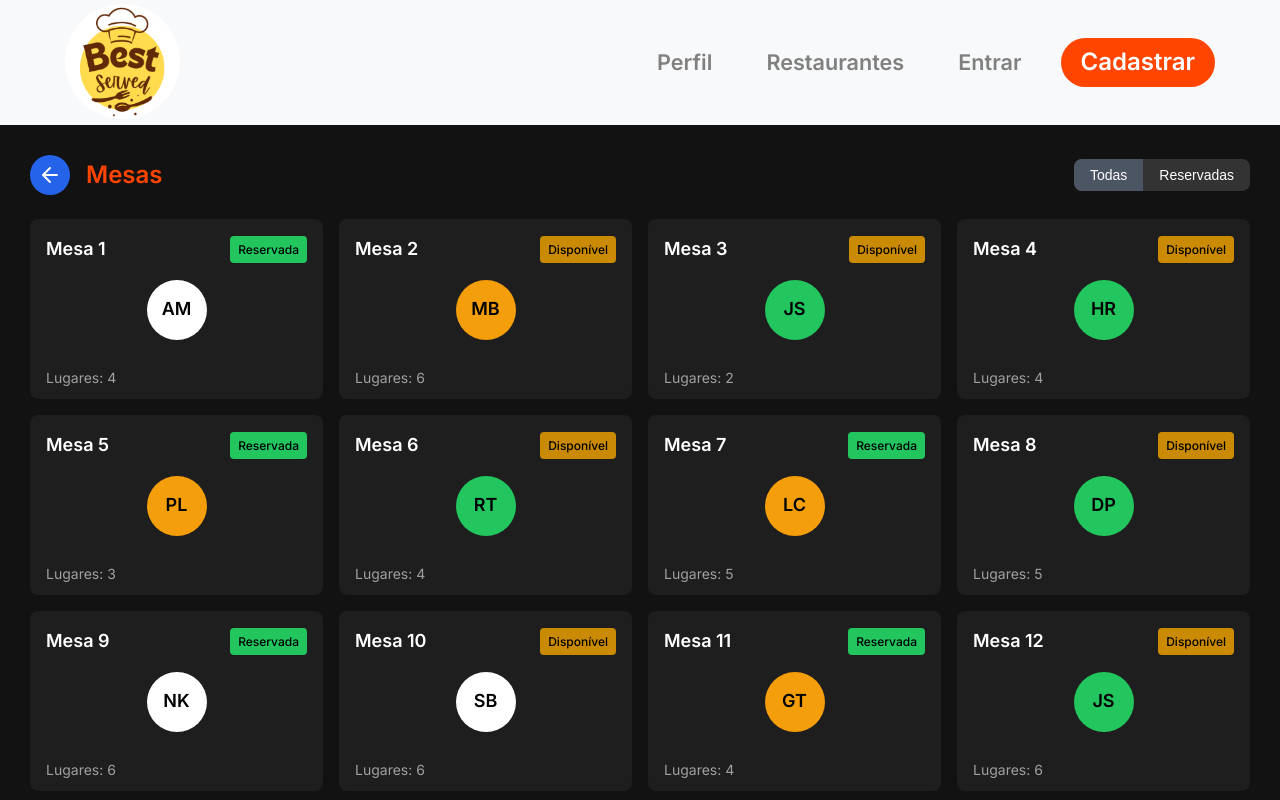
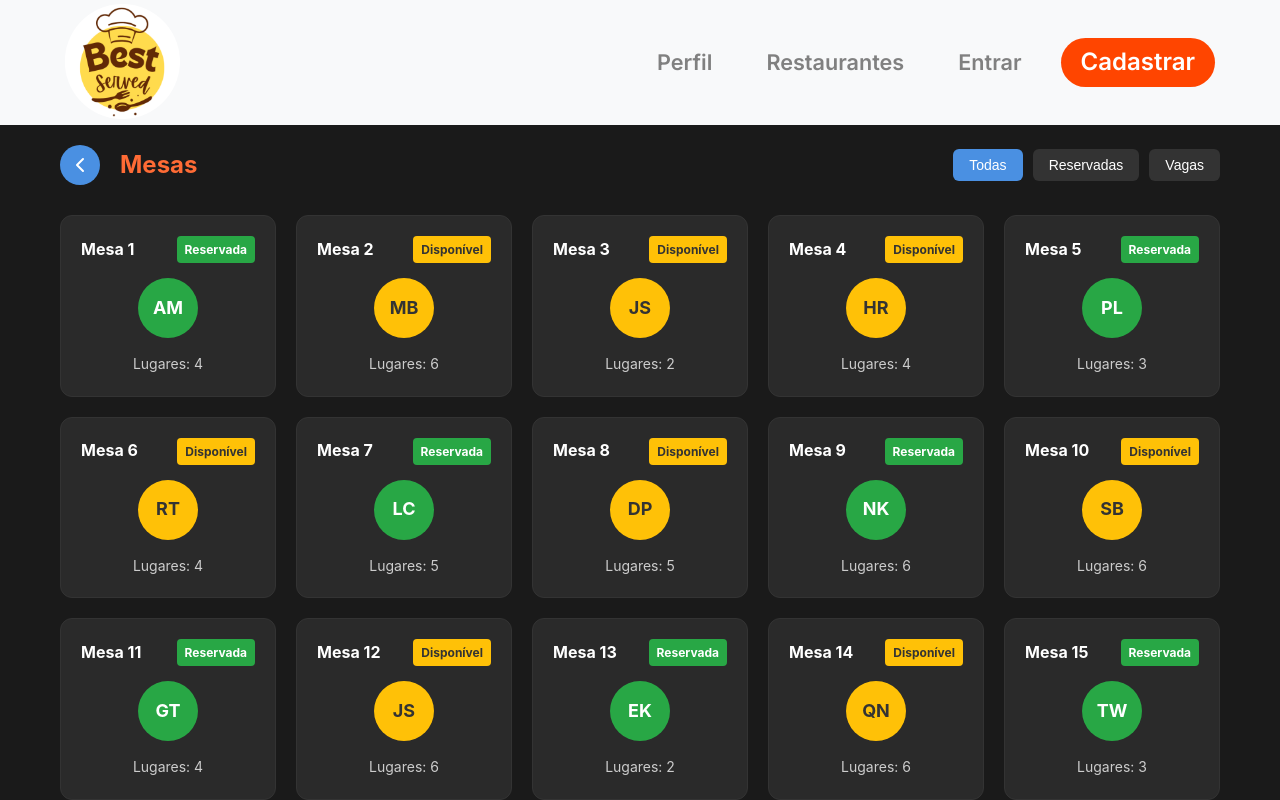
Before and after one commit to dahekevin/Best_Served, a React (Vite) app in the folder frontend/: page /tables in a window 1280 px wide. Shown: the top 800 px of the page. Built offline with nearby package versions, Linux system fonts and the light colour scheme.

Commit message:
popup de confirmação de reserva adicionado na página de mesas

```diff
--- a/frontend/src/pages/makeReservation/MakeReservation.jsx
+++ b/frontend/src/pages/makeReservation/MakeReservation.jsx
@@ -154,7 +154,7 @@ export default function ReservationForm() {
                     </div>
 
                     <button type="submit" className="submit-button" disabled={isSubmitting}>
-                        {isSubmitting ? "Processando..." : "Confirmar Reserva"}
+                        {isSubmitting ? "Processando..." : "Ver Mesas Disponíveis"}
                     </button>
                 </form>
             )}
--- a/frontend/src/pages/tables/Tables.css
+++ b/frontend/src/pages/tables/Tables.css
@@ -1,152 +1,246 @@
-:root {
-    --color-background: #121212;
-    --color-card: #1e1e1e;
-    --color-text: #ffffff;
-    --color-text-secondary: #a0a0a0;
-    --color-booked: #22c55e;
-    --color-available: #ca8a04;
-    --color-green-circle: #22c55e;
-    --color-yellow-circle: #f59e0b;
-    --border-radius: 8px;
+.restaurant-tables {
+  background-color: #1a1a1a;
 }
 
-.container {
-    margin: 0 auto;
-    padding: 30px;
-    background-color: var(--color-background);
+.restaurant-container {
+  color: white;
+  padding: 20px;
+  border-radius: 30px;
+  font-family: -apple-system, BlinkMacSystemFont, "Segoe UI", Roboto, sans-serif;
 }
 
 .header {
   display: flex;
   align-items: center;
-    margin-bottom: 24px;
-    position: relative;
+  justify-content: space-between;
+  margin-bottom: 30px;
 }
 
 .back-button {
-    background: none;
+  background: #4a90e2;
   border: none;
-    color: var(--color-text);
-    cursor: pointer;
-    padding: 8px;
   border-radius: 50%;
+  width: 40px;
+  height: 40px;
   display: flex;
   align-items: center;
   justify-content: center;
-    background-color: #2563eb;
-    margin-right: 16px;
+  color: white;
+  cursor: pointer;
+  transition: background-color 0.2s;
+}
+
+.back-button:hover {
+  background: #357abd;
 }
 
 .title {
+  color: #ff6b35;
   font-size: 24px;
-    font-weight: 600;
+  font-weight: bold;
+  margin: 0;
+  flex: 1;
+  margin-left: 20px;
 }
 
 .filter-buttons {
-    position: absolute;
-    right: 0;
   display: flex;
-    background-color: #333;
-    border-radius: 8px;
-    overflow: hidden;
+  gap: 10px;
 }
 
-.filter-button {
-    background: none;
+.filter-btn {
+  background: #333;
   border: none;
-    color: var(--color-text);
+  color: white;
   padding: 8px 16px;
+  border-radius: 6px;
   cursor: pointer;
   font-size: 14px;
+  transition: background-color 0.2s;
 }
 
-.filter-button.active {
-    background-color: #4b5563;
+.filter-btn:hover {
+  background: #444;
+}
+
+.filter-btn.active {
+  background: #4a90e2;
 }
 
 .tables-grid {
   display: grid;
-    grid-template-columns: repeat(auto-fill, minmax(250px, 1fr));
-    gap: 16px;
+  grid-template-columns: repeat(auto-fill, minmax(200px, 1fr));
+  gap: 20px;
 }
 
 .table-card {
-    background-color: var(--color-card);
-    border-radius: var(--border-radius);
-    padding: 16px;
-    display: flex;
-    flex-direction: column;
-    height: 180px;
+  background: #2a2a2a;
+  border-radius: 12px;
+  padding: 20px;
+  cursor: pointer;
+  transition: transform 0.2s, box-shadow 0.2s;
+  border: 1px solid #333;
+}
+
+.table-card:hover {
+  transform: translateY(-2px);
+  box-shadow: 0 4px 12px rgba(0, 0, 0, 0.3);
 }
 
 .table-header {
   display: flex;
   justify-content: space-between;
   align-items: center;
-    margin-bottom: 16px;
+  margin-bottom: 15px;
 }
 
 .table-name {
-    font-size: 18px;
-    font-weight: 600;
+  font-weight: bold;
+  font-size: 16px;
+}
+
+.status-badge {
+  padding: 4px 8px;
+  border-radius: 4px;
+  font-size: 12px;
+  font-weight: bold;
+}
+
+.status-badge.reservada {
+  background: #28a745;
   color: white;
 }
 
-.table-status {
-    padding: 4px 8px;
-    border-radius: 4px;
-    font-size: 12px;
-    font-weight: 500;
+.status-badge.disponivel {
+  background: #ffc107;
+  color: #333;
 }
 
-.table-status.booked {
-    background-color: var(--color-booked);
-    color: #000;
-}
-
-.table-status.available {
-    background-color: var(--color-available);
-    color: #000;
-}
-
-.table-content {
-    flex: 1;
-    display: flex;
-    justify-content: center;
-    align-items: center;
-}
-
-.initials-circle {
+.avatar {
   width: 60px;
   height: 60px;
   border-radius: 50%;
   display: flex;
+  align-items: center;
   justify-content: center;
-    align-items: center;
-    font-weight: 600;
+  font-weight: bold;
   font-size: 18px;
+  margin: 15px auto;
 }
 
-.initials-circle.green {
-    background-color: var(--color-green-circle);
-    color: #000;
+.avatar.reservada {
+  background: #28a745;
+  color: white;
 }
 
-.initials-circle.yellow {
-    background-color: var(--color-yellow-circle);
-    color: #000;
-}
-
-.initials-circle.white {
-    background-color: #fff;
-    color: #000;
-}
-
-.table-footer {
-    margin-top: 16px;
+.avatar.disponivel {
+  background: #ffc107;
+  color: #333;
 }
 
 .seats-info {
+  text-align: center;
+  color: #ccc;
   font-size: 14px;
-    color: var(--color-text-secondary);
 }
+
+.modal-overlay {
+  position: fixed;
+  top: 0;
+  left: 0;
+  right: 0;
+  bottom: 0;
+  background: rgba(0, 0, 0, 0.7);
+  display: flex;
+  align-items: center;
+  justify-content: center;
+  z-index: 1000;
+}
+
+.modal {
+  background: #2a2a2a;
+  border-radius: 12px;
+  padding: 30px;
+  max-width: 400px;
+  width: 90%;
+  text-align: center;
+  border: 1px solid #333;
+}
+
+.modal h2 {
+  margin: 0 0 15px 0;
+  color: white;
+  font-size: 20px;
+}
+
+.modal p {
+  margin: 10px 0;
+  color: #ccc;
+  line-height: 1.5;
+}
+
+.modal-buttons {
+  display: flex;
+  gap: 15px;
+  margin-top: 25px;
+  justify-content: center;
+}
+
+.btn-cancel,
+.btn-confirm {
+  padding: 10px 20px;
+  border: none;
+  border-radius: 6px;
+  cursor: pointer;
+  font-weight: bold;
+  transition: background-color 0.2s;
+}
+
+.btn-cancel {
+  background: #6c757d;
+  color: white;
+}
+
+.btn-cancel:hover {
+  background: #5a6268;
+}
+
+.btn-confirm {
+  background: #28a745;
+  color: white;
+}
+
+.btn-confirm:hover {
+  background: #218838;
+}
+
+@media (max-width: 768px) {
+  .header {
+    flex-direction: column;
+    gap: 15px;
+    align-items: flex-start;
+  }
+
+  .filter-buttons {
+    width: 100%;
+    justify-content: center;
+  }
+
+  .tables-grid {
+    grid-template-columns: repeat(auto-fill, minmax(150px, 1fr));
+    gap: 15px;
+  }
+
+  .table-card {
+    padding: 15px;
+  }
+
+  .modal {
+    margin: 20px;
+    padding: 20px;
+  }
+
+  .modal-buttons {
+    flex-direction: column;
+  }
+}
--- a/frontend/src/pages/tables/Tables.jsx
+++ b/frontend/src/pages/tables/Tables.jsx
@@ -1,79 +1,131 @@
+"use client"
+
 import { useState } from "react"
 import "./Tables.css"
 
-export default function Tables() {
-  const [filter, setFilter] = useState("All")
+const RestaurantTables = () => {
+  const [activeFilter, setActiveFilter] = useState("todas")
+  const [showModal, setShowModal] = useState(false)
+  const [selectedTable, setSelectedTable] = useState(null)
 
-  const tables = [
-    { id: 1, name: "Table 1", status: "Booked", initials: "AM", seats: 4, color: "white" },
-    { id: 2, name: "Table 2", status: "Available", initials: "MB", seats: 6, color: "yellow" },
-    { id: 3, name: "Table 3", status: "Available", initials: "JS", seats: 2, color: "green" },
-    { id: 4, name: "Table 4", status: "Available", initials: "HR", seats: 4, color: "green" },
-    { id: 5, name: "Table 5", status: "Booked", initials: "PL", seats: 3, color: "yellow" },
-    { id: 6, name: "Table 6", status: "Available", initials: "RT", seats: 4, color: "green" },
-    { id: 7, name: "Table 7", status: "Booked", initials: "LC", seats: 5, color: "yellow" },
-    { id: 8, name: "Table 8", status: "Available", initials: "DP", seats: 5, color: "green" },
-    { id: 9, name: "Table 9", status: "Booked", initials: "NK", seats: 6, color: "white" },
-    { id: 10, name: "Table 10", status: "Available", initials: "SB", seats: 6, color: "white" },
-    { id: 11, name: "Table 11", status: "Booked", initials: "GT", seats: 4, color: "yellow" },
-    { id: 12, name: "Table 12", status: "Available", initials: "JS", seats: 6, color: "green" },
-    { id: 13, name: "Table 13", status: "Booked", initials: "EK", seats: 2, color: "white" },
-    { id: 14, name: "Table 14", status: "Available", initials: "QN", seats: 6, color: "green" },
-    { id: 15, name: "Table 15", status: "Booked", initials: "TW", seats: 3, color: "green" },
-  ]
+  const [tables, setTables] = useState([
+    { id: 1, name: "Mesa 1", status: "reservada", initials: "AM", seats: 4 },
+    { id: 2, name: "Mesa 2", status: "disponivel", initials: "MB", seats: 6 },
+    { id: 3, name: "Mesa 3", status: "disponivel", initials: "JS", seats: 2 },
+    { id: 4, name: "Mesa 4", status: "disponivel", initials: "HR", seats: 4 },
+    { id: 5, name: "Mesa 5", status: "reservada", initials: "PL", seats: 3 },
+    { id: 6, name: "Mesa 6", status: "disponivel", initials: "RT", seats: 4 },
+    { id: 7, name: "Mesa 7", status: "reservada", initials: "LC", seats: 5 },
+    { id: 8, name: "Mesa 8", status: "disponivel", initials: "DP", seats: 5 },
+    { id: 9, name: "Mesa 9", status: "reservada", initials: "NK", seats: 6 },
+    { id: 10, name: "Mesa 10", status: "disponivel", initials: "SB", seats: 6 },
+    { id: 11, name: "Mesa 11", status: "reservada", initials: "GT", seats: 4 },
+    { id: 12, name: "Mesa 12", status: "disponivel", initials: "JS", seats: 6 },
+    { id: 13, name: "Mesa 13", status: "reservada", initials: "EK", seats: 2 },
+    { id: 14, name: "Mesa 14", status: "disponivel", initials: "QN", seats: 6 },
+    { id: 15, name: "Mesa 15", status: "reservada", initials: "TW", seats: 3 },
+  ])
 
-  const filteredTables = filter === "All" ? tables : tables.filter((table) => table.status === filter)
+  const filteredTables = tables.filter((table) => {
+    if (activeFilter === "reservadas") return table.status === "reservada"
+    if (activeFilter === "vagas") return table.status === "disponivel"
+    return true
+  })
+
+  const handleTableClick = (table) => {
+    setSelectedTable(table)
+    setShowModal(true)
+  }
+
+  const handleConfirmReservation = () => {
+    if (selectedTable) {
+      setTables((prevTables) =>
+        prevTables.map((table) => (table.id === selectedTable.id ? { ...table, status: "reservada" } : table)),
+      )
+    }
+    setShowModal(false)
+    setSelectedTable(null)
+  }
+
+  const handleCancelReservation = () => {
+    setShowModal(false)
+    setSelectedTable(null)
+  }
 
   return (
-    <div className="container">
-      <header className="header">
+    <div className="restaurant-tables">
+
+      <div className="restaurant-container">
+        <div className="header">
           <button className="back-button">
-          <svg
-            xmlns="http://www.w3.org/2000/svg"
-            width="24"
-            height="24"
-            viewBox="0 0 24 24"
-            fill="none"
+            <svg width="24" height="24" viewBox="0 0 24 24" fill="none">
+              <path
+                d="M15 18L9 12L15 6"
                 stroke="currentColor"
                 strokeWidth="2"
                 strokeLinecap="round"
                 strokeLinejoin="round"
-          >
-            <path d="M19 12H5M12 19l-7-7 7-7" />
+              />
             </svg>
           </button>
           <h1 className="title">Mesas</h1>
           <div className="filter-buttons">
-          <button className={`filter-button ${filter === "All" ? "active" : ""}`} onClick={() => setFilter("All")}>
+            <button
+              className={`filter-btn ${activeFilter === "todas" ? "active" : ""}`}
+              onClick={() => setActiveFilter("todas")}
+            >
               Todas
             </button>
             <button
-            className={`filter-button ${filter === "Booked" ? "active" : ""}`}
-            onClick={() => setFilter("Booked")}
+              className={`filter-btn ${activeFilter === "reservadas" ? "active" : ""}`}
+              onClick={() => setActiveFilter("reservadas")}
             >
               Reservadas
             </button>
+            <button
+              className={`filter-btn ${activeFilter === "vagas" ? "active" : ""}`}
+              onClick={() => setActiveFilter("vagas")}
+            >
+              Vagas
+            </button>
           </div>
-      </header>
+        </div>
 
         <div className="tables-grid">
           {filteredTables.map((table) => (
-          <div key={table.id} className="table-card">
+            <div key={table.id} className="table-card" onClick={() => handleTableClick(table)}>
               <div className="table-header">
-              <h2 className="table-name">{table.name.replace("Table", "Mesa")}</h2>
-              <span className={`table-status ${table.status.toLowerCase()}`}>
-                {table.status === "Booked" ? "Reservada" : "Disponível"}
+                <span className="table-name">{table.name}</span>
+                <span className={`status-badge ${table.status}`}>
+                  {table.status === "reservada" ? "Reservada" : "Disponível"}
                 </span>
               </div>
-            <div className="table-content">
-              <div className={`initials-circle ${table.color}`}>{table.initials}</div>
+              <div className={`avatar ${table.status}`}>{table.initials}</div>
+              <div className="seats-info">Lugares: {table.seats}</div>
             </div>
-            <div className="table-footer">
-              <span className="seats-info">Lugares: {table.seats}</span>
+          ))}
+        </div>
+
+        {showModal && (
+          <div className="modal-overlay">
+            <div className="modal">
+              <h2>Confirmar Reserva</h2>
+              <p>Deseja confirmar a reserva da {selectedTable?.name}?</p>
+              <p>Lugares disponíveis: {selectedTable?.seats}</p>
+              <div className="modal-buttons">
+                <button className="btn-cancel" onClick={handleCancelReservation}>
+                  Cancelar
+                </button>
+                <button className="btn-confirm" onClick={handleConfirmReservation}>
+                  Confirmar Reserva
+                </button>
               </div>
             </div>
-        ))}
+          </div>
+        )}
       </div>
     </div>
   )
 }
+
+export default RestaurantTables
```
Also changed, not shown: 1 other file (tests, documents, lock files or other folders). Lines whose indentation alone changed are shown as unchanged.
